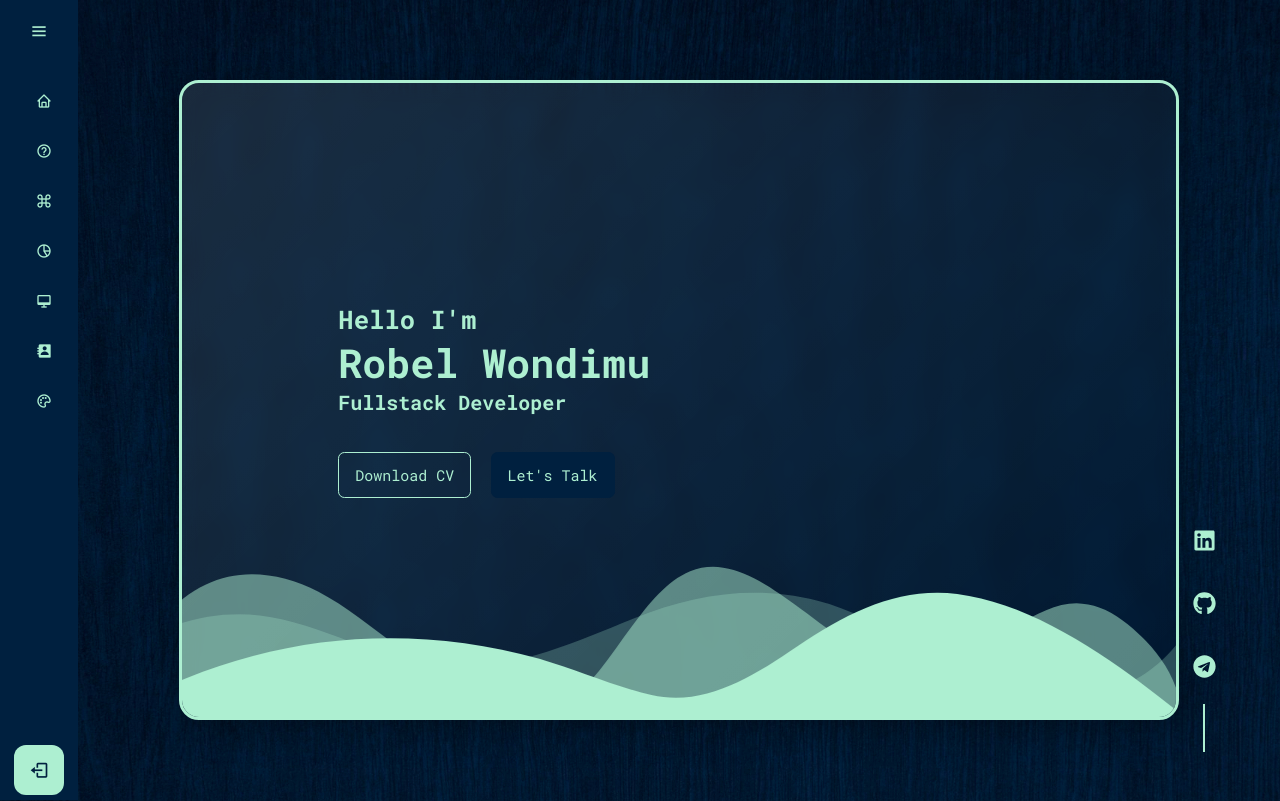
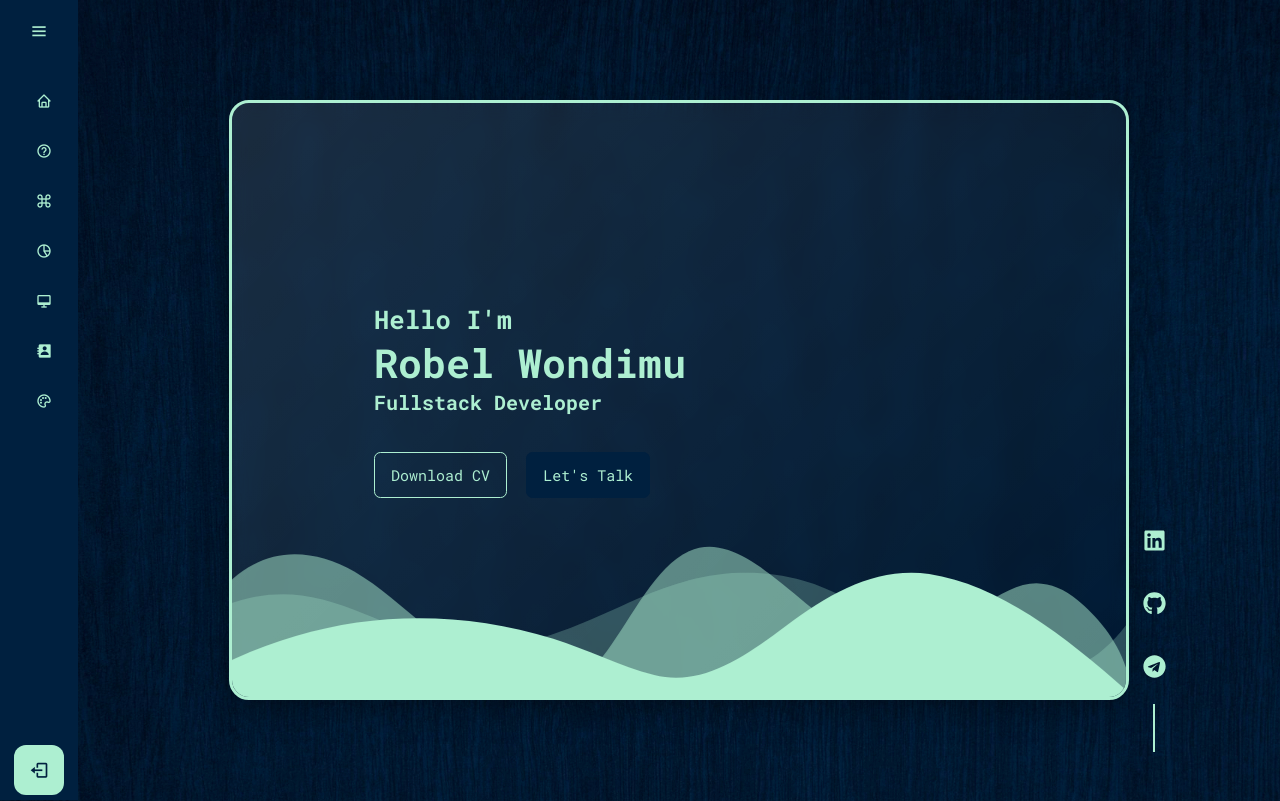
Before and after one commit to Robaplus75/Robel-Portfolio, a React (Vite) app: page / in a window 1280 px wide. Shown: the top 801 px of the page. Built offline with nearby package versions, Linux system fonts and the light colour scheme.

Commit message:
resized the home width

```diff
--- a/src/styles/Home.css
+++ b/src/styles/Home.css
@@ -10,8 +10,8 @@
 }
 
 .glass{
-	width: clamp(285px, 85vw,1000px);
-	height: 80%;
+	width: clamp(285px, 80vw,900px);
+	height: 75%;
 	background: linear-gradient(135deg, rgba(255, 255, 255, 0.1), rgba(255, 255, 255, 0));
 	backdrop-filter: blur(10px);
 	-webkit-backdrop-filter: blur(10px);
```
